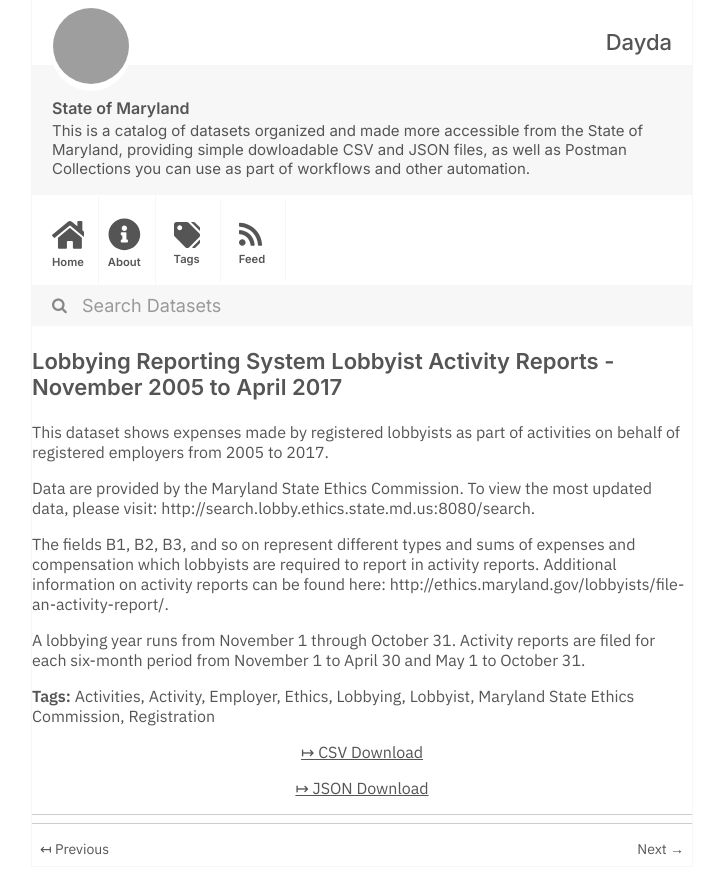
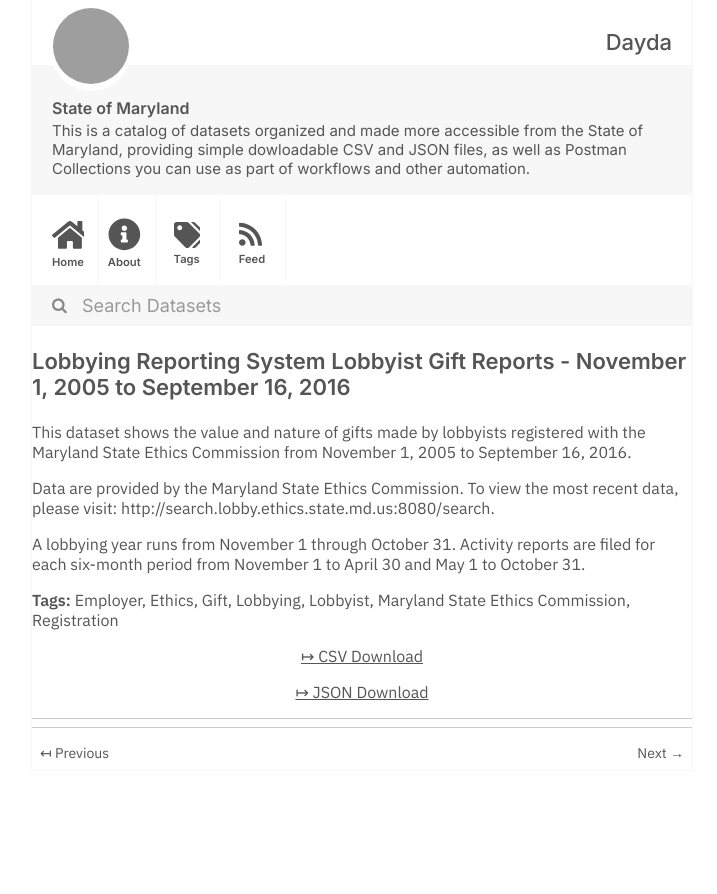
Before and after one commit to dayda-entities/state-of-maryland, a Jekyll site: the page built from _posts/2020-11-10-lobbying-reporting-system-lobb.md, in a window 1280 px wide, cut to the strip 0-894 px from the top of the page. Shown: the whole strip, without its empty margins (278-995 px from the left). Built offline with Jekyll 4.4.1, drawn with Linux system fonts in a browser that asks for light colours; grey boxes are pictures that could not be loaded.

Commit message:
Publish Data

```diff
--- a/_posts/2020-11-10-lobbying-reporting-system-lobb.md
+++ b/_posts/2020-11-10-lobbying-reporting-system-lobb.md
@@ -1,32 +1,29 @@
 ---
 title: >-
-  Lobbying Reporting System Lobbyist Activity Reports - November 2005 to April
-  2017
-created: '2020-11-10T17:25:16.220901'
-modified: '2020-11-10T17:25:16.220911'
+  Lobbying Reporting System Lobbyist Gift Reports - November 1, 2005 to
+  September 16, 2016
+created: '2020-11-10T17:24:45.945591'
+modified: '2020-11-10T17:24:45.945598'
 state: active
 type: dataset
 tags:
-  - Activities
-  - Activity
   - Employer
   - Ethics
+  - Gift
   - Lobbying
   - Lobbyist
   - Maryland State Ethics Commission
   - Registration
 groups:
   - Local Government
-csv_url: 'https://opendata.maryland.gov/api/views/p6kr-u5k5/rows.csv?accessType=DOWNLOAD'
+csv_url: 'https://opendata.maryland.gov/api/views/fi2b-gq4m/rows.csv?accessType=DOWNLOAD'
 json_url: >-
-  https://opendata.maryland.gov/api/views/p6kr-u5k5/rows.json?accessType=DOWNLOAD
+  https://opendata.maryland.gov/api/views/fi2b-gq4m/rows.json?accessType=DOWNLOAD
 layout: post
 
 ---
-This dataset shows expenses made by registered lobbyists as part of activities on behalf of registered employers from 2005 to 2017.
+This dataset shows the value and nature of gifts made by lobbyists registered with the Maryland State Ethics Commission from November 1, 2005 to September 16, 2016.
 
-Data are provided by the Maryland State Ethics Commission. To view the most updated data, please visit: http://search.lobby.ethics.state.md.us:8080/search.
-
-The fields B1, B2, B3, and so on represent different types and sums of expenses and compensation which lobbyists are required to report in activity reports. Additional information on activity reports can be found here: http://ethics.maryland.gov/lobbyists/file-an-activity-report/.
+Data are provided by the Maryland State Ethics Commission. To view the most recent data, please visit: http://search.lobby.ethics.state.md.us:8080/search.
 
 A lobbying year runs from November 1 through October 31. Activity reports are filed for each six-month period from November 1 to April 30 and May 1 to October 31.
```
